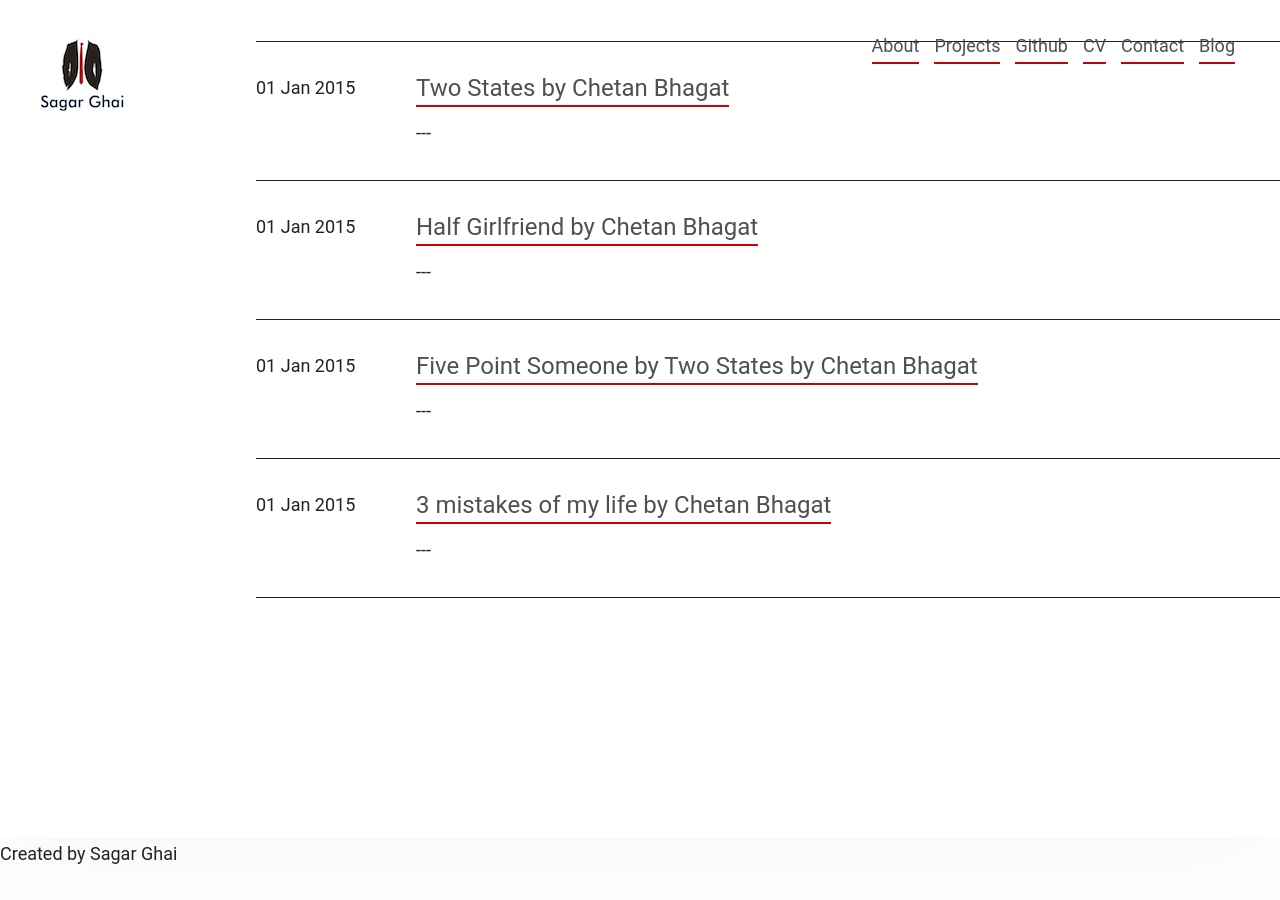
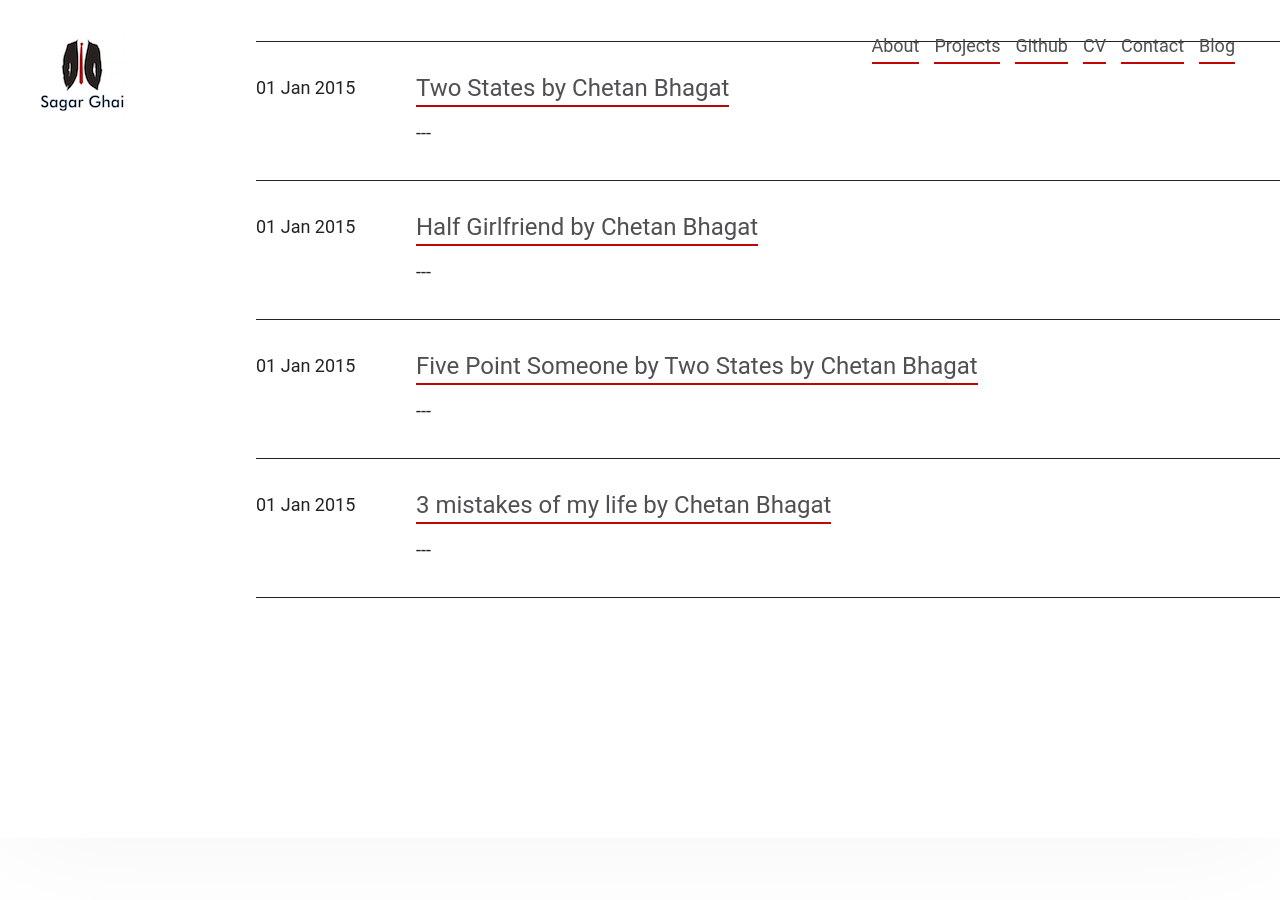
Before and after one commit to sagarghai/sagarghai.github.io, a Jekyll site: the page built from index.html, in a window 1280 px wide and 900 px high, scrolled down 3324 px. Built offline with Jekyll 4.4.1, drawn with Linux system fonts in a browser that asks for light colours; after the commit the page ends 4162 px from its top, so only the background shows below that.

Commit message:
footer removed

```diff
--- a/_layouts/default.html
+++ b/_layouts/default.html
@@ -36,8 +36,5 @@
     <div class="container-site">
         {{content}}
     </div>
-    <footer>
-        <p>Created by Sagar Ghai</p>
-    </footer>
 </body>
 </html>
```
